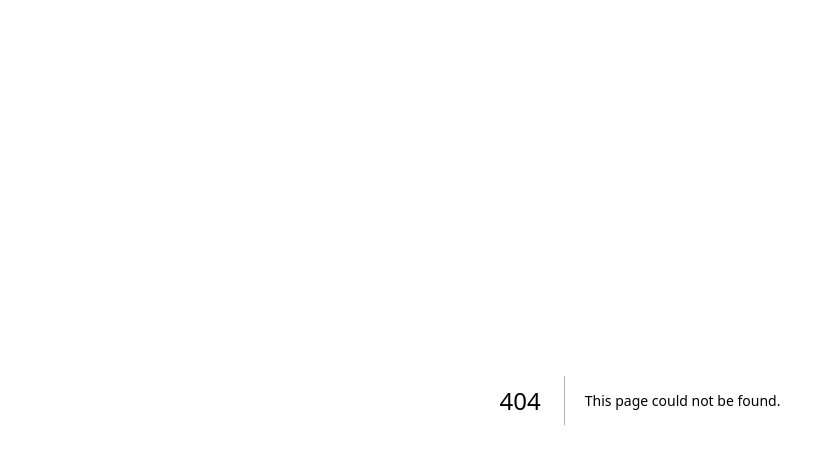
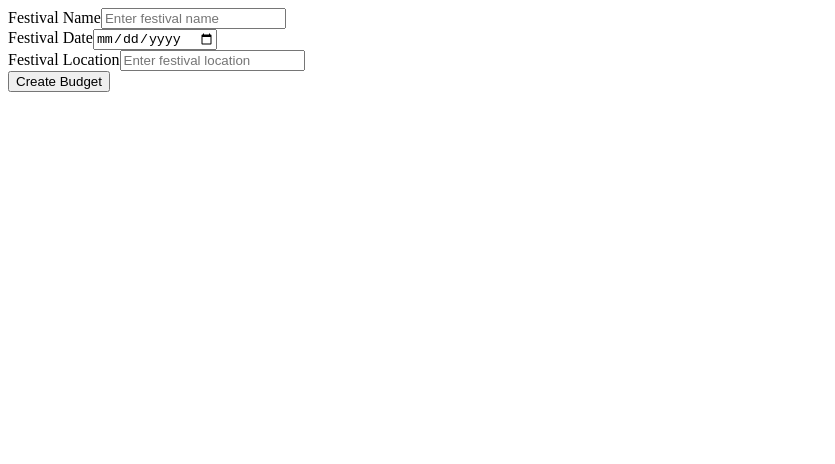
Before and after one commit to RabowNicholas/rave_budget_app, a Next.js app: page /budget/new in a window 1280 px wide. Before the commit this address had no page. Shown: the top 464 px of the page, without its empty margins (0-835 px from the left). Built offline with nearby package versions, Linux system fonts and the light colour scheme.

Commit message:
functional budget create

```diff
--- a/app/api/auth/[...nextauth]/route.ts
+++ b/app/api/auth/[...nextauth]/route.ts
@@ -1,5 +1,5 @@
 import { getAPIBaseURL } from "@/utils/ApiHelper";
-import NextAuth from "next-auth";
+import NextAuth, { DefaultSession } from "next-auth";
 import Auth0Provider from "next-auth/providers/auth0";
 
 const handler = NextAuth({
@@ -17,7 +17,11 @@ const handler = NextAuth({
   callbacks: {
     async jwt({ user, trigger, token }) {
       if (trigger === "signIn" || trigger == "signUp") {
-        fetch(`${getAPIBaseURL()}/users/${user.name}`, { method: "POST" });
+        const response = await fetch(`${getAPIBaseURL()}/users/${user.name}`, {
+          method: "POST",
+        });
+        const data = await response.json();
+        token.sub = data.id;
       }
       return token;
     },
--- /dev/null
+++ b/app/api/budget/route.ts
@@ -0,0 +1,45 @@
+import { getAPIBaseURL } from "@/utils/ApiHelper";
+import { getToken } from "next-auth/jwt";
+import { NextRequest, NextResponse } from "next/server";
+
+export async function POST(req: NextRequest) {
+  try {
+    const token = await getToken({ req });
+    const data = await req.json();
+
+    const limits = data.limits
+      .filter((limit: { amount: number | null }) => limit.amount !== null)
+      .map((limit: { category: string; amount: number }) => ({
+        category: limit.category,
+        amount: limit.amount,
+      }));
+
+    const response = await fetch(`${getAPIBaseURL()}/budgets`, {
+      method: "POST",
+      body: JSON.stringify({
+        overview: {
+          name: data.overview.name,
+          date: data.overview.date,
+          location: data.overview.location,
+        },
+        limits: limits,
+      }),
+      headers: {
+        "User-Id": token?.sub!,
+        "Content-Type": "application/json",
+      },
+    });
+
+    if (!response.ok) {
+      throw new Error(`Failed to post budget data: ${response.statusText}`);
+    }
+
+    return NextResponse.json({ message: "Budget data submitted successfully" });
+  } catch (error) {
+    console.error("Error posting budget data:", error);
+    return NextResponse.json(
+      { error: "An error occurred while submitting the budget data" },
+      { status: 500 }
+    );
+  }
+}
--- /dev/null
+++ b/app/budget/new/_components/BudgetLimitsForm.tsx
@@ -0,0 +1,113 @@
+import { useState } from "react";
+
+export default function BudgetLimitsForm({
+  onSubmitted,
+}: {
+  onSubmitted: (data: BudgetLimitData[]) => void;
+}) {
+  const [tickets, setTickets] = useState<number | null>(null);
+  const [travel, setTravel] = useState<number | null>(null);
+  const [accommodation, setAccommodation] = useState<number | null>(null);
+  const [food, setFood] = useState<number | null>(null);
+  const [other, setOther] = useState<number | null>(null);
+
+  const handleSubmit = async (e: React.FormEvent<HTMLFormElement>) => {
+    e.preventDefault();
+    const submittedData: BudgetLimitData[] = [];
+
+    if (tickets !== null) {
+      submittedData.push({ category: "tickets", amount: tickets });
+    }
+    if (travel !== null) {
+      submittedData.push({ category: "travel", amount: travel });
+    }
+    if (accommodation !== null) {
+      submittedData.push({ category: "accommodation", amount: accommodation });
+    }
+    if (food !== null) {
+      submittedData.push({ category: "food", amount: food });
+    }
+    if (other !== null) {
+      submittedData.push({ category: "other", amount: other });
+    }
+
+    onSubmitted(submittedData);
+  };
+
+  const totalBudget = () => {
+    return (
+      (tickets ?? 0) +
+      (travel ?? 0) +
+      (accommodation ?? 0) +
+      (food ?? 0) +
+      (other ?? 0)
+    );
+  };
+
+  return (
+    <div className="flex flex-col">
+      <form onSubmit={handleSubmit}>
+        <div>
+          <label htmlFor="tickets">Budget for Tickets</label>
+          <input
+            type="number"
+            id="tickets"
+            value={tickets ?? undefined}
+            onChange={(e) => setTickets(Number(e.target.value))}
+            placeholder="Enter budget for tickets"
+          />
+        </div>
+
+        <div>
+          <label htmlFor="travel">Budget for Travel</label>
+          <input
+            type="number"
+            id="travel"
+            value={travel ?? undefined}
+            onChange={(e) => setTravel(Number(e.target.value))}
+            placeholder="Enter budget for travel"
+          />
+        </div>
+
+        <div>
+          <label htmlFor="accommodation">Budget for Accommodation</label>
+          <input
+            type="number"
+            id="accommodation"
+            value={accommodation ?? undefined}
+            onChange={(e) => setAccommodation(Number(e.target.value))}
+            placeholder="Enter budget for accommodation"
+          />
+        </div>
+
+        <div>
+          <label htmlFor="food">Budget for Food & Drinks</label>
+          <input
+            type="number"
+            id="food"
+            value={food ?? undefined}
+            onChange={(e) => setFood(Number(e.target.value))}
+            placeholder="Enter budget for food"
+          />
+        </div>
+
+        <div>
+          <label htmlFor="other">Budget for Other Expenses</label>
+          <input
+            type="number"
+            id="other"
+            value={other ?? undefined}
+            onChange={(e) => setOther(Number(e.target.value))}
+            placeholder="Enter budget for other expenses"
+          />
+        </div>
+
+        <div>Total Budget: {totalBudget()}</div>
+
+        <div>
+          <button type="submit">Set Budget Limits</button>
+        </div>
+      </form>
+    </div>
+  );
+}
--- /dev/null
+++ b/app/budget/new/_components/BudgetOverviewForm.tsx
@@ -0,0 +1,62 @@
+"use client";
+import { useState } from "react";
+
+export default function BudgetOverviewForm({
+  onSubmitted,
+}: {
+  onSubmitted: (overviewData: BudgetOverviewData) => void;
+}) {
+  const [name, setName] = useState<string | undefined>();
+  const [date, setDate] = useState<string | undefined>();
+  const [location, setLocation] = useState<string | undefined>();
+
+  const handleSubmit = async (e: React.FormEvent<HTMLFormElement>) => {
+    e.preventDefault();
+    onSubmitted({ name: name!, date: date!, location: location! });
+  };
+
+  return (
+    <div className="flex flex-col">
+      <form onSubmit={handleSubmit} className="">
+        <div>
+          <label htmlFor="name">Festival Name</label>
+          <input
+            type="text"
+            id="name"
+            value={name}
+            onChange={(e) => setName(e.target.value)}
+            placeholder="Enter festival name"
+            required
+          />
+        </div>
+
+        <div>
+          <label htmlFor="date">Festival Date</label>
+          <input
+            type="date"
+            id="date"
+            value={date}
+            onChange={(e) => setDate(e.target.value)}
+            required
+          />
+        </div>
+
+        <div>
+          <label htmlFor="location">Festival Location</label>
+          <input
+            type="text"
+            id="location"
+            value={location}
+            onChange={(e) => setLocation(e.target.value)}
+            placeholder="Enter festival location"
+            required
+          />
+        </div>
+
+        <div>
+          <button type="submit">Create Budget</button>
+        </div>
+      </form>
+    </div>
+  );
+}
--- /dev/null
+++ b/app/budget/new/page.tsx
@@ -0,0 +1,72 @@
+"use client";
+import { useEffect, useState } from "react";
+import BudgetOverviewForm from "./_components/BudgetOverviewForm";
+import BudgetLimitsForm from "./_components/BudgetLimitsForm";
+
+export default function Page() {
+  const [subpage, setSubpage] = useState<"overview" | "limits">("overview");
+  const [overviewData, setOverviewData] = useState<
+    BudgetOverviewData | undefined
+  >();
+  const [limitsData, setLimitsData] = useState<BudgetLimitData[] | undefined>();
+
+  useEffect(() => {
+    const sendData = async () => {
+      if (!overviewData || !limitsData) return;
+
+      try {
+        const response = await fetch("/api/budget", {
+          body: JSON.stringify({
+            overview: overviewData,
+            limits: limitsData,
+          }),
+          method: "POST",
+          headers: {
+            "Content-Type": "application/json",
+          },
+        });
+
+        if (!response.ok) {
+          throw new Error("Failed to send data");
+        }
+
+        const result = await response.json();
+        console.log("Success:", result);
+      } catch (error) {
+        console.error("Error:", error);
+      }
+    };
+
+    sendData();
+    //TODO: navigate away
+  }, [overviewData, limitsData]);
+
+  const handleOverviewSubmit = (overviewData: BudgetOverviewData) => {
+    setOverviewData(overviewData);
+    setSubpage("limits");
+  };
+
+  const handleLimitsSubmit = (limitsData: BudgetLimitData[]) => {
+    setLimitsData(limitsData);
+  };
+
+  let content;
+  switch (subpage) {
+    case "overview":
+      content = (
+        <BudgetOverviewForm
+          onSubmitted={(overviewData) => handleOverviewSubmit(overviewData)}
+        />
+      );
+      break;
+    case "limits":
+      content = (
+        <BudgetLimitsForm
+          onSubmitted={(limitsData) => handleLimitsSubmit(limitsData)}
+        />
+      );
+      break;
+  }
+
+  return <div>{content}</div>;
+}
--- a/app/layout.tsx
+++ b/app/layout.tsx
@@ -1,17 +1,4 @@
 import type { Metadata } from "next";
-import localFont from "next/font/local";
-import "./globals.css";
-
-const geistSans = localFont({
-  src: "./fonts/GeistVF.woff",
-  variable: "--font-geist-sans",
-  weight: "100 900",
-});
-const geistMono = localFont({
-  src: "./fonts/GeistMonoVF.woff",
-  variable: "--font-geist-mono",
-  weight: "100 900",
-});
 
 export const metadata: Metadata = {
   title: "Create Next App",
@@ -25,11 +12,7 @@ export default function RootLayout({
 }>) {
   return (
     <html lang="en">
-      <body
-        className={`${geistSans.variable} ${geistMono.variable} antialiased`}
-      >
-        {children}
-      </body>
+      <body>{children}</body>
     </html>
   );
 }
--- a/middleware.ts
+++ b/middleware.ts
@@ -5,7 +5,7 @@ import { getToken, JWT } from "next-auth/jwt";
 import { NextRequestWithAuth } from "next-auth/middleware";
 
 //TODO: replace with real routes. these are examples
-const protectedPathPatterns: RegExp[] = [/^\/dashboard/];
+const protectedPathPatterns: RegExp[] = [/^\/dashboard/, /^\/budget\/*/];
 
 const isProtectedPath = (url: string): boolean => {
   return protectedPathPatterns.some((pattern) => pattern.test(url));
```
Also changed, not shown: app/budget/new/_components/models.ts (added, +10 -0 lines), app/fonts/GeistMonoVF.woff (deleted), app/fonts/GeistVF.woff (deleted).
